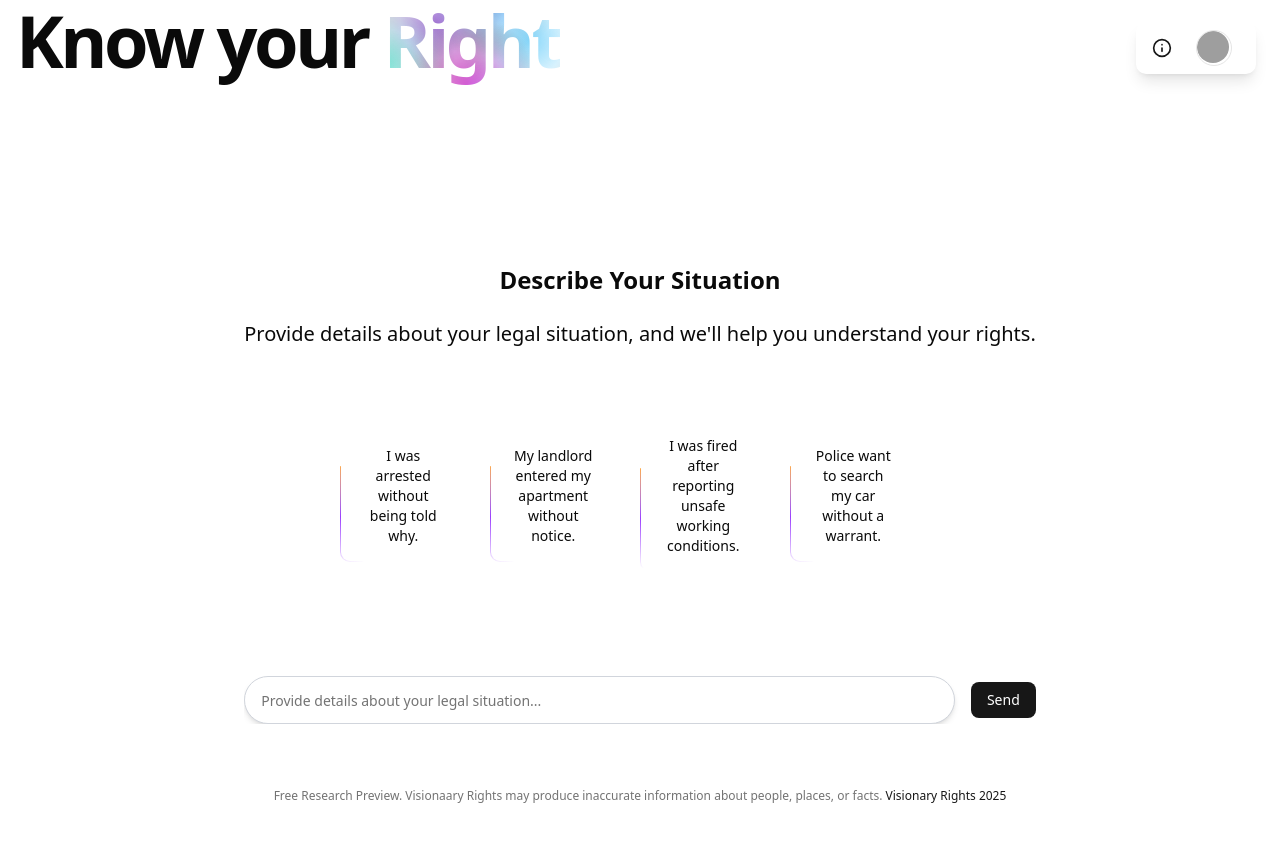
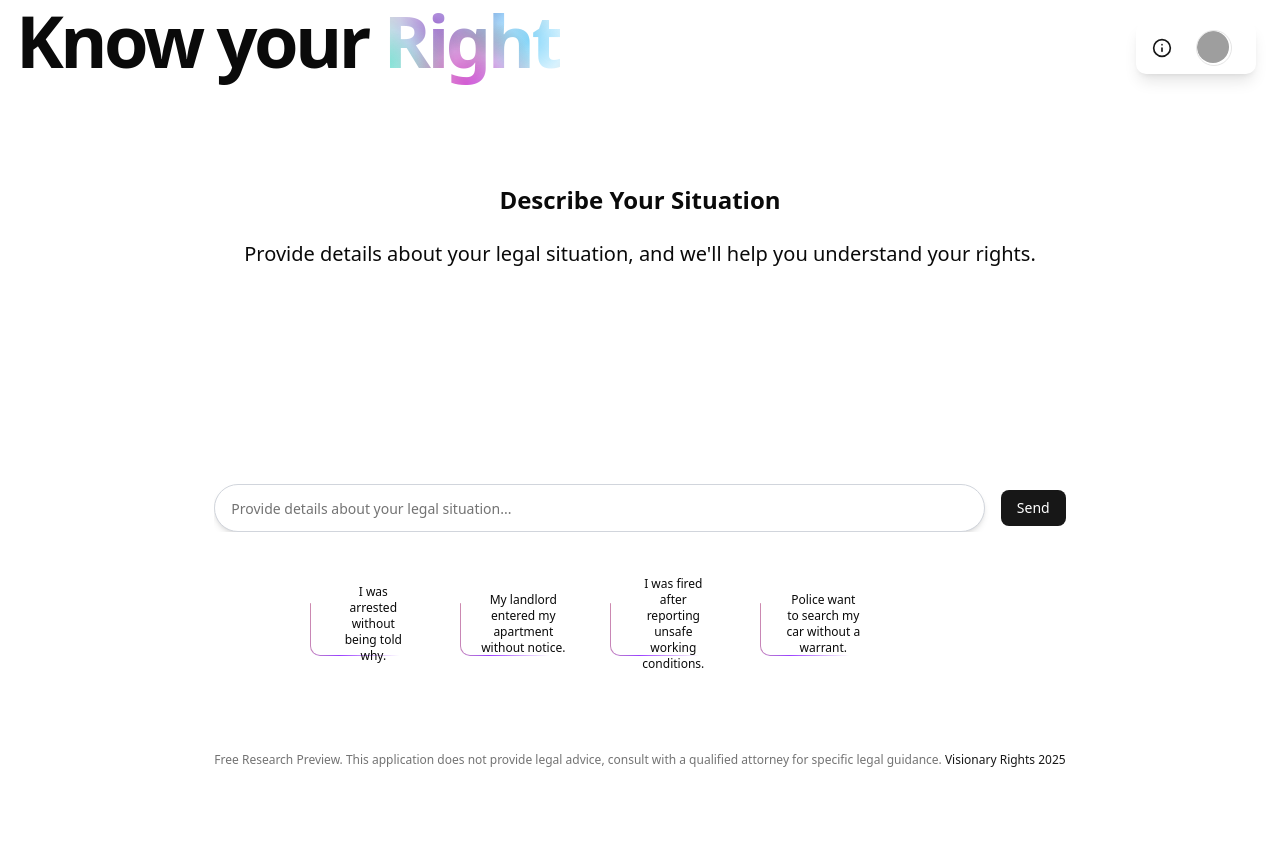
Before and after one commit to tobilobasalawu/Visionary-Rights, a Next.js app: page / in a window 1280 px wide. Shown: the top 842 px of the page. Built offline with nearby package versions, Linux system fonts and the light colour scheme; grey boxes are pictures that could not be loaded.

Commit message:
feat: Added styling for ai and user respoonse

```diff
--- a/src/components/ChatInput.tsx
+++ b/src/components/ChatInput.tsx
@@ -1,54 +1,20 @@
 'use client'
-import React, { useState } from 'react';
+import React, { useState, useEffect } from 'react';
 import { Input } from '@/components/ui/input';
 import { Button } from './ui/button';
 import { BorderBeam } from './magicui/border-beam';
 
-export default function ChatInput() {
+export default function ChatInput({ onSend }) {
   const [inputValue, setInputValue] = useState('');
+
+  const handleSend = async () => {
+    if (inputValue.trim() === '') return;
+    await onSend(inputValue);
+    setInputValue('');
+  };
 
   return (
     <div>
-
-      <div className="flex items-center justify-center flex-col lg:flex-row w-full max-w-xl space-y-8 lg:space-y-0 lg:space-x-6 mb-6 ml-24">
-        <button
-          onClick={() => setInputValue('I was arrested without being told why.')}
-          className="relative p-2 rounded-lg w-full max-w-xl mb-6 bg-transparent hover:bg-transparent transition duration-200 flex items-center justify-center"
-        >
-          <BorderBeam className='rounded-full' duration={8} size={100} />
-          <span className="flex px-4 py-2 text-sm text-center h-full flex items-center">
-            I was arrested without being told why.
-          </span>
-        </button>
-        <button
-          onClick={() => setInputValue('My landlord entered my apartment without notice.')}
-          className="relative p-2 rounded-lg w-full max-w-2xl mb-6 bg-transparent hover:bg-transparent transition duration-200 flex items-center justify-center"
-        >
-          <BorderBeam className='rounded-full' duration={8} size={100} />
-          <span className="block px-2 py-2 text-sm text-center h-full flex items-center">
-            My landlord entered my apartment without notice.
-          </span>
-        </button>
-        <button
-          onClick={() => setInputValue('I was fired after reporting unsafe working conditions.')}
-          className="relative p-2 rounded-lg w-full max-w-2xl mb-6 bg-transparent hover:bg-transparent transition duration-200 flex items-center justify-center"
-        >
-          <BorderBeam className='rounded-full' duration={8} size={100} />
-          <span className="block px-4 py-2 text-sm text-center h-full flex items-center">
-            I was fired after reporting unsafe working conditions.
-          </span>
-        </button>
-        <button
-          onClick={() => setInputValue('Police want to search my car without a warrant.')}
-          className="relative p-2 rounded-lg w-full max-w-2xl mb-6 bg-transparent hover:bg-transparent transition duration-200 flex items-center justify-center"
-        >
-          <BorderBeam className='rounded-full' duration={8} size={100} />
-          <span className="block px-4 py-2 text-sm text-center h-full flex items-center">
-            Police want to search my car without a warrant.
-          </span>
-        </button>
-      </div>
-
       <div className="relative overflow-hidden flex items-center gap-4 mt-20">
         <Input
           value={inputValue}
@@ -56,7 +22,46 @@ export default function ChatInput() {
           placeholder="Provide details about your legal situation..."
           className="flex-[4] h-12 px-4 py-2 rounded-full border border-gray-300 bg-white text-gray-700 focus:outline-none focus:ring-2 focus:ring-indigo-500 shadow-md"
         />
-        <Button className='text-white h-full'>Send</Button>
+        <Button className='text-white h-full' onClick={handleSend}>Send</Button>
+      </div>
+
+      <div className="flex items-center justify-center flex-row w-full max-w-xl space-x-6 mb-6 ml-24 mt-15">
+        <button
+          onClick={() => setInputValue('I was arrested without being told why.')}
+          className="relative p-2 rounded-lg w-full max-w-xl bg-transparent hover:bg-transparent transition duration-200 flex items-center justify-center h-16"
+        >
+          <BorderBeam className='rounded-full absolute inset-0' duration={8} size={120} />
+          <span className="flex px-4 py-2 text-xs text-center h-full flex items-center w-full z-10">
+            I was arrested without being told why.
+          </span>
+        </button>
+        <button
+          onClick={() => setInputValue('My landlord entered my apartment without notice.')}
+          className="relative p-2 rounded-lg w-full max-w-2xl bg-transparent hover:bg-transparent transition duration-200 flex items-center justify-center h-16"
+        >
+          <BorderBeam className='rounded-full absolute inset-0' duration={8} size={120} />
+          <span className="block px-2 py-2 text-xs text-center h-full flex items-center w-full z-10">
+            My landlord entered my apartment without notice.
+          </span>
+        </button>
+        <button
+          onClick={() => setInputValue('I was fired after reporting unsafe working conditions.')}
+          className="relative p-2 rounded-lg w-full max-w-2xl bg-transparent hover:bg-transparent transition duration-200 flex items-center justify-center h-16"
+        >
+          <BorderBeam className='rounded-full absolute inset-0' duration={8} size={120} />
+          <span className="block px-4 py-2 text-xs text-center h-full flex items-center w-full z-10">
+            I was fired after reporting unsafe working conditions.
+          </span>
+        </button>
+        <button
+          onClick={() => setInputValue('Police want to search my car without a warrant.')}
+          className="relative p-2 rounded-lg w-full max-w-2xl bg-transparent hover:bg-transparent transition duration-200 flex items-center justify-center h-16"
+        >
+          <BorderBeam className='rounded-full absolute inset-0' duration={8} size={120} />
+          <span className="block px-4 py-2 text-xs text-center h-full flex items-center w-full z-10">
+            Police want to search my car without a warrant.
+          </span>
+        </button>
       </div>
     </div>
   );
--- a/src/components/ChatInterface.tsx
+++ b/src/components/ChatInterface.tsx
@@ -1,26 +1,65 @@
-import React from 'react';
+'use client';
+import React, { useState } from 'react';
 import ChatInput from './ChatInput';
 
 export default function ChatInterface() {
+  const [messages, setMessages] = useState([]); // State to hold messages
+
+  const handleSend = async (situation) => {
+    // Add user message to the messages state
+    setMessages((prev) => [...prev, { text: situation, sender: 'user' }]);
+
+    // Call the API to get the AI response
+    try {
+      const response = await fetch('/api/rights', {
+        method: 'POST',
+        headers: {
+          'Content-Type': 'application/json',
+        },
+        body: JSON.stringify({ situation }),
+      });
+      const data = await response.json();
+
+      // Add AI response to the messages state
+      setMessages((prev) => [...prev, { text: data.rights, sender: 'ai' }]);
+    } catch (error) {
+      console.error("Error fetching AI response:", error);
+    }
+  };
+
   return (
-    <div className="flex flex-col items-center min-h-screen" style={{ marginTop: '10rem' }}>
+    <div className="flex flex-col items-center min-h-screen" style={{ marginTop: '5rem' }}>
       <div className="max-w-4xl mx-auto flex flex-col gap-12">
+        <div>
+          <h2 className="text-2xl font-bold mb-6 text-center">Describe Your Situation</h2>
+          <h3 className="text-xl mb-6 text-center">Provide details about your legal situation, and we'll help you understand your rights.</h3>
+        </div>
 
-      <div>
-        <h2 className="text-2xl font-bold mb-6 text-center">Describe Your Situation</h2>
-        <h3 className="text-xl mb-6 text-center">Provide details about your legal situation, and we'll help you understand your rights.</h3>
-      </div>
+        {/* Chat Messages */}
+        <div className="flex flex-col gap-4 mb-4">
+          {messages.map((msg, index) => (
+            <div key={index} className={`flex items-center ${msg.sender === 'user' ? 'justify-start' : 'justify-end'}`}>
+              {msg.sender === 'user' && (
+                <img src="https://github.com/shadcn.png" alt="User" className="w-8 h-8 rounded-full mr-2" />
+              )}
+              <p className={`p-2 rounded-lg ${msg.sender === 'ai' ? 'bg-gray-200' : 'text-black'}`}>
+                {msg.text}
+              </p>
+              {msg.sender === 'ai' && (
+                <img src="https://vercel.com/api/www/avatar" alt="AI" className="w-8 h-8 rounded-full ml-2" />
+              )}
+            </div>
+          ))}
+        </div>
 
         {/* Chat Input */}
-        <div>
-          <div>
-            <ChatInput />
-          </div>
+        <div className="mb-4">
+          <ChatInput onSend={handleSend} /> {/* Pass handleSend to ChatInput */}
         </div>
 
         {/* Footer */}
-        <div className="text-xs text-muted-foreground text-center mt-4">
-          <p>Free Research Preview. Visionaary Rights may produce inaccurate information about people, places, or facts. <span className="text-primary font-medium">Visionary Rights 2025</span></p>
+        <div className="text-xs text-muted-foreground text-center mt-2">
+          <p>Free Research Preview. This application does not provide legal advice, consult with a qualified attorney for specific legal guidance. <span className="text-primary font-medium">Visionary Rights 2025</span></p>
         </div>
       </div>
     </div>
```
